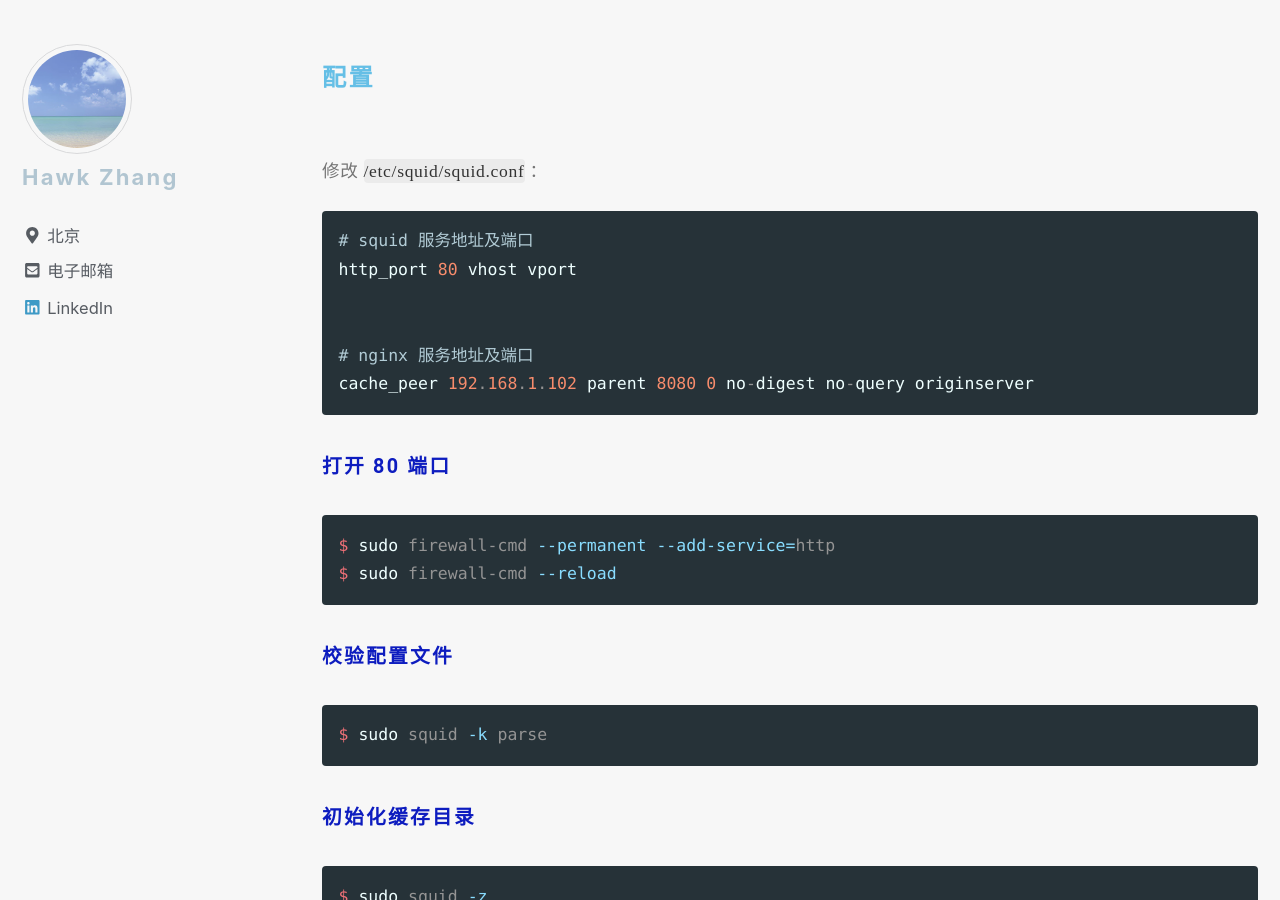
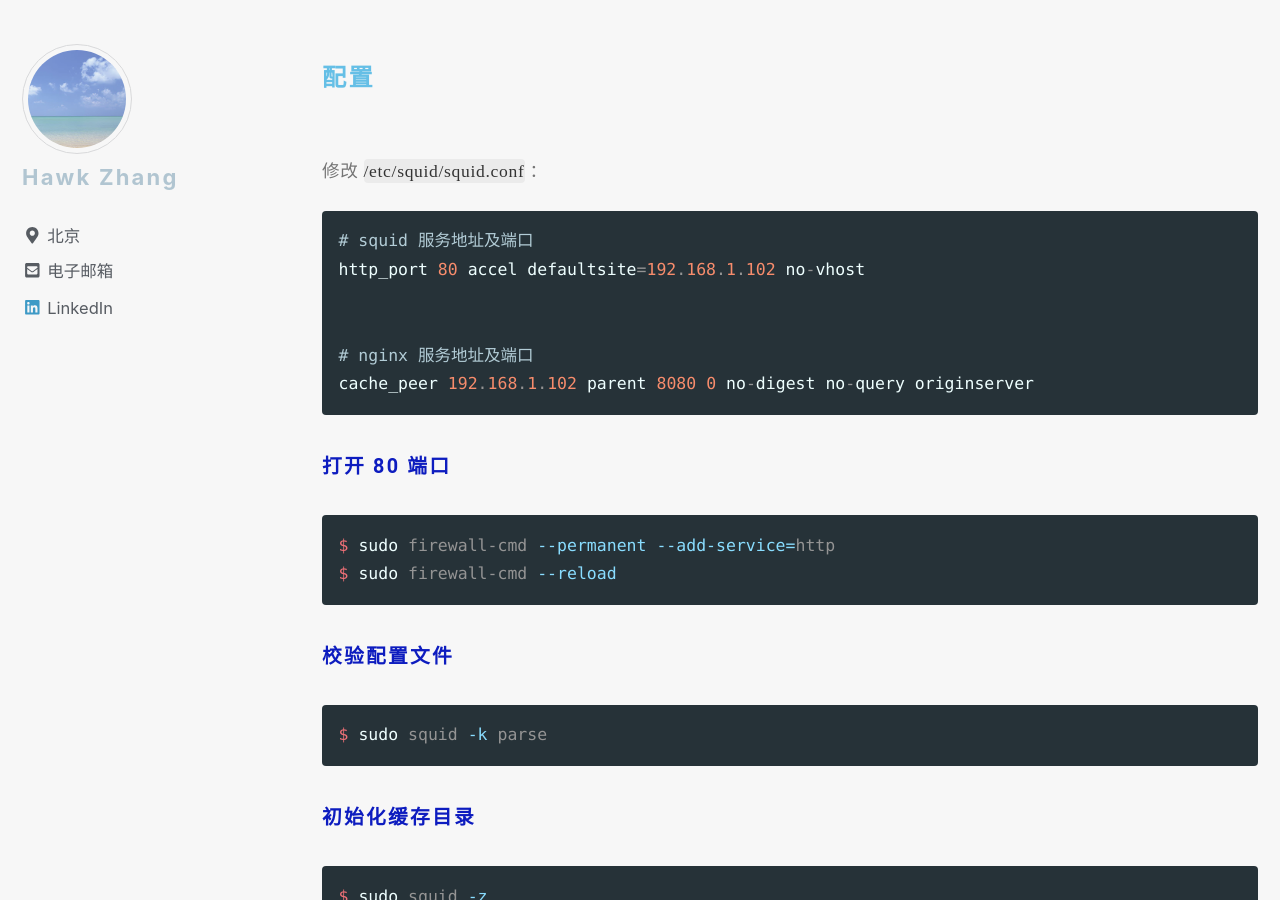
Before and after one commit to narru888/linotes_note, a Jekyll site: the page built from _posts/framework/2017-12-05-test.nginx.squid.php.md, in a window 1280 px wide and 900 px high, scrolled down 1463 px. Built offline with Jekyll 4.4.1, drawn with Linux system fonts in a browser that asks for light colours; nearby versions of some CDN libraries; a script that is not in the unit is left out.

Commit message:
update on 2018-10-10 14:10:01 CST

````diff
--- a/_posts/framework/2017-12-05-test.nginx.squid.php.md
+++ b/_posts/framework/2017-12-05-test.nginx.squid.php.md
@@ -46,7 +46,7 @@ php-fpm: 192.168.1.103:9000
 
 ```conf
 # squid 服务地址及端口
-http_port 80 vhost vport
+http_port 80 accel defaultsite=192.168.1.102 no-vhost
 
 
 # nginx 服务地址及端口
````
